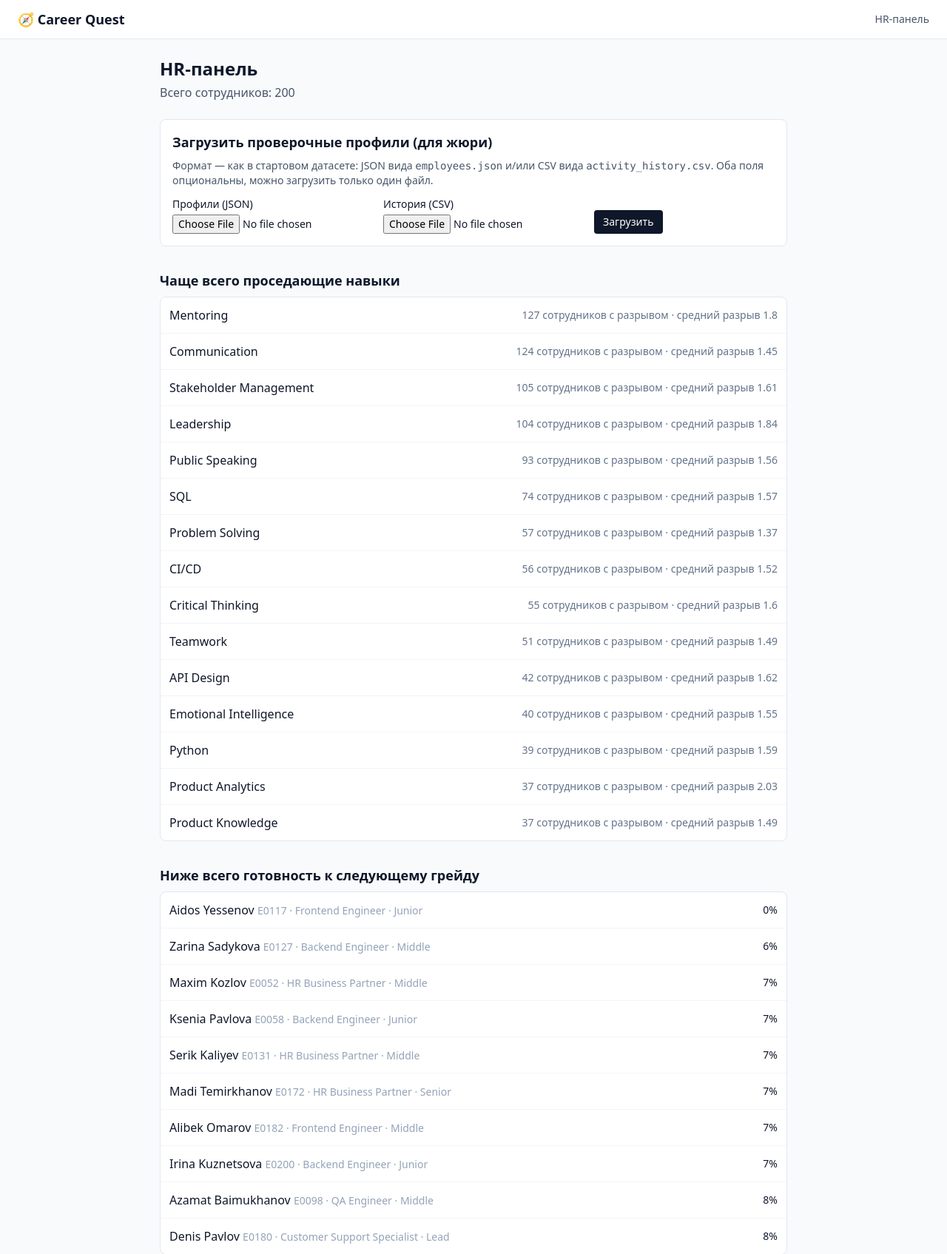
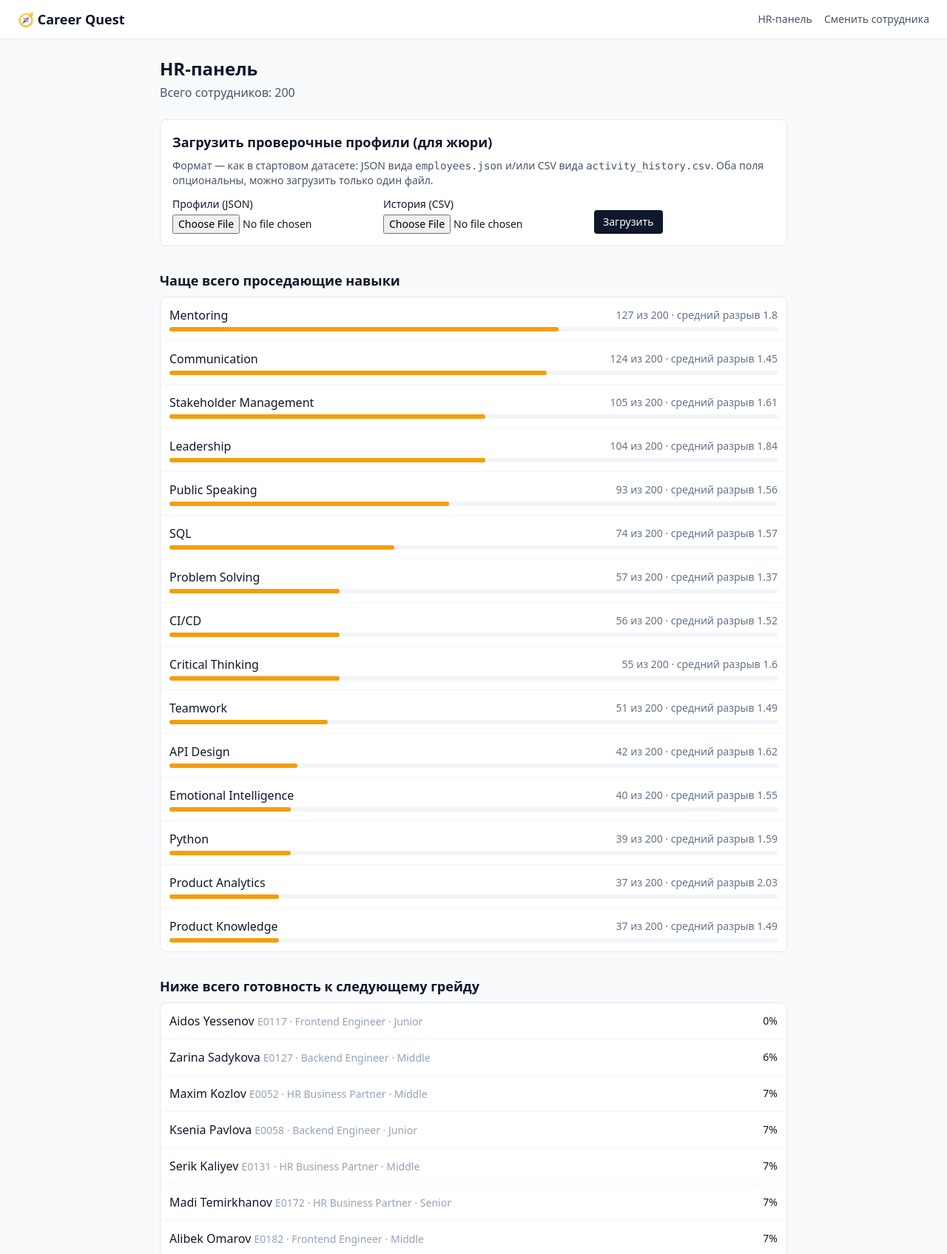
Before and after one commit to BAITC-Hacks/hack-226429c9-qarakus, a FastAPI app: page /hr in a window 1280 px wide. Shown: the top 1695 px of the page at 74% size. Run offline with FastAPI, Linux system fonts and the light colour scheme; some libraries are stand-ins or nearby versions.

Commit message:
полировка ui

```diff
--- a/backend/app/templates/base.html
+++ b/backend/app/templates/base.html
@@ -9,7 +9,10 @@
 <body class="bg-slate-50 text-slate-900 min-h-screen">
   <nav class="bg-white border-b border-slate-200 px-6 py-3 flex items-center justify-between">
     <a href="/" class="font-semibold text-lg">🧭 Career Quest</a>
-    <a href="/hr" class="text-sm text-slate-600 hover:text-slate-900">HR-панель</a>
+    <div class="flex items-center gap-4">
+      <a href="/hr" class="text-sm text-slate-600 hover:text-slate-900">HR-панель</a>
+      <a href="/" class="text-sm text-slate-600 hover:text-slate-900">Сменить сотрудника</a>
+    </div>
   </nav>
   <main class="max-w-4xl mx-auto p-6">
     {% block content %}{% endblock %}
--- a/backend/app/templates/employee.html
+++ b/backend/app/templates/employee.html
@@ -16,9 +16,13 @@
     <h2 class="text-lg font-semibold">Готовность к грейду {{ target_grade }}</h2>
     <span class="text-sm font-medium text-slate-700">{{ readiness_percent }}%</span>
   </div>
-  <div class="w-full bg-slate-200 rounded-full h-2.5 mb-6">
+  <div class="w-full bg-slate-200 rounded-full h-2.5 mb-1">
     <div class="bg-emerald-500 h-2.5 rounded-full" style="width: {{ readiness_percent }}%"></div>
   </div>
+  <p class="text-xs text-slate-400">
+    Готовность = доля требований грейда {{ target_grade }}, которые уже выполнены
+    (навыков без разрыва / всего требуемых навыков). Как считаются сами разрывы — ниже.
+  </p>
 </section>
 
 <section class="mb-8">
--- a/backend/app/templates/hr.html
+++ b/backend/app/templates/hr.html
@@ -24,9 +24,14 @@
   <h2 class="text-lg font-semibold mb-2">Чаще всего проседающие навыки</h2>
   <div class="bg-white border border-slate-200 rounded-lg divide-y divide-slate-100">
     {% for s in lagging %}
-    <div class="p-3 flex items-center justify-between">
-      <div class="font-medium">{{ s.skill_name }}</div>
-      <div class="text-sm text-slate-500">{{ s.employees_with_gap }} сотрудников с разрывом · средний разрыв {{ s.avg_gap }}</div>
+    <div class="p-3">
+      <div class="flex items-center justify-between mb-1">
+        <div class="font-medium">{{ s.skill_name }}</div>
+        <div class="text-sm text-slate-500">{{ s.employees_with_gap }} из {{ total_employees }} · средний разрыв {{ s.avg_gap }}</div>
+      </div>
+      <div class="w-full bg-slate-100 rounded-full h-1.5">
+        <div class="bg-amber-500 h-1.5 rounded-full" style="width: {{ (100 * s.employees_with_gap / total_employees)|round|int }}%"></div>
+      </div>
     </div>
     {% endfor %}
   </div>
```
